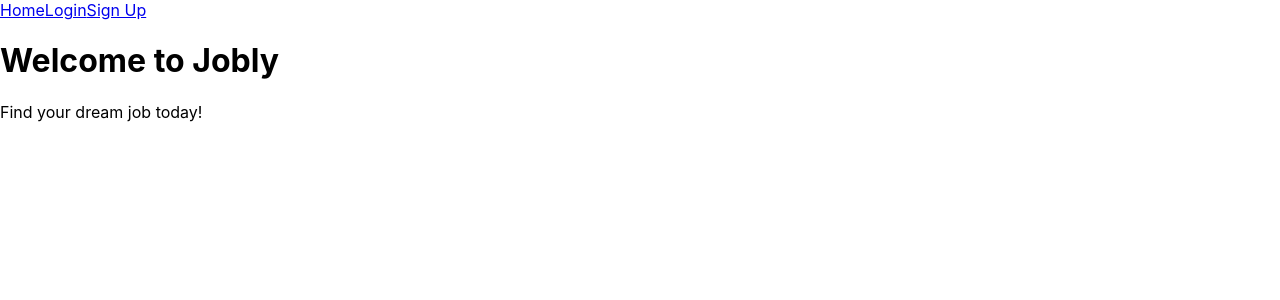
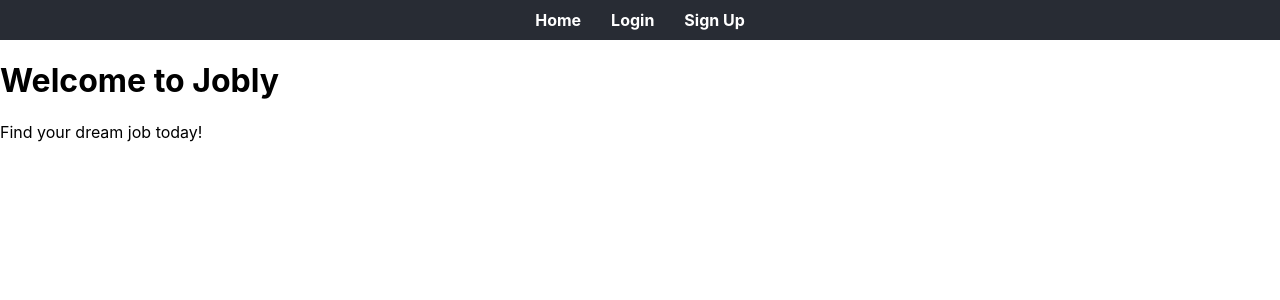
Before and after one commit to JohnnyQN/react-jobly, a React (Create React App) app in the folder jobly-frontend/: page / in a window 1280 px wide. Shown: the top 300 px of the page. Built offline with nearby package versions, Linux system fonts and the light colour scheme; no server answers.

Commit message:
Added migration route and navbar styles

```diff
--- a/jobly-frontend/src/App.css
+++ b/jobly-frontend/src/App.css
@@ -36,3 +36,33 @@
     transform: rotate(360deg);
   }
 }
+
+/* Navbar specific styles */
+.navbar {
+  display: flex;
+  justify-content: center;
+  align-items: center;
+  background-color: #282c34;
+  padding: 10px;
+}
+
+.nav-links {
+  margin: 0 15px;
+  text-decoration: none;
+  color: white;
+  font-weight: bold;
+}
+
+.logout-btn {
+  background: transparent;
+  border: 2px solid white;
+  padding: 5px 10px;
+  color: white;
+  cursor: pointer;
+  font-weight: bold;
+}
+
+.logout-btn:hover {
+  background: white;
+  color: #282c34;
+}
--- /dev/null
+++ b/jobly-frontend/src/NavBar.css
@@ -0,0 +1,28 @@
+.navbar {
+    display: flex;
+    justify-content: center;
+    align-items: center;
+    background-color: #282c34;
+    padding: 10px;
+  }
+
+  .nav-links {
+    margin: 0 15px;
+    text-decoration: none;
+    color: white;
+    font-weight: bold;
+  }
+
+  .logout-btn {
+    background: transparent;
+    border: 2px solid white;
+    padding: 5px 10px;
+    color: white;
+    cursor: pointer;
+    font-weight: bold;
+  }
+
+  .logout-btn:hover {
+    background: white;
+    color: #282c34;
+  }
--- a/jobly-frontend/src/NavBar.js
+++ b/jobly-frontend/src/NavBar.js
@@ -1,21 +1,22 @@
 import React from "react";
 import { Link } from "react-router-dom";
+import "./NavBar.css";
 
 function NavBar({ currentUser, logout }) {
   return (
-    <nav>
-      <Link to="/">Home</Link>
+    <nav className="navbar">
+      <Link to="/" className="nav-links">Home</Link>
       {currentUser ? (
         <>
-          <Link to="/companies">Companies</Link>
-          <Link to="/jobs">Jobs</Link>
-          <Link to="/profile">{currentUser.username}</Link>
-          <button onClick={logout}>Logout</button>
+          <Link to="/companies" className="nav-links">Companies</Link>
+          <Link to="/jobs" className="nav-links">Jobs</Link>
+          <Link to="/profile" className="nav-links">{currentUser.username}</Link>
+          <button onClick={logout} className="nav-links logout-btn">Logout</button>
         </>
       ) : (
         <>
-          <Link to="/login">Login</Link>
-          <Link to="/signup">Sign Up</Link>
+          <Link to="/login" className="nav-links">Login</Link>
+          <Link to="/signup" className="nav-links">Sign Up</Link>
         </>
       )}
     </nav>
```
Also changed, not shown: 2 other files (tests, documents, lock files or other folders).
